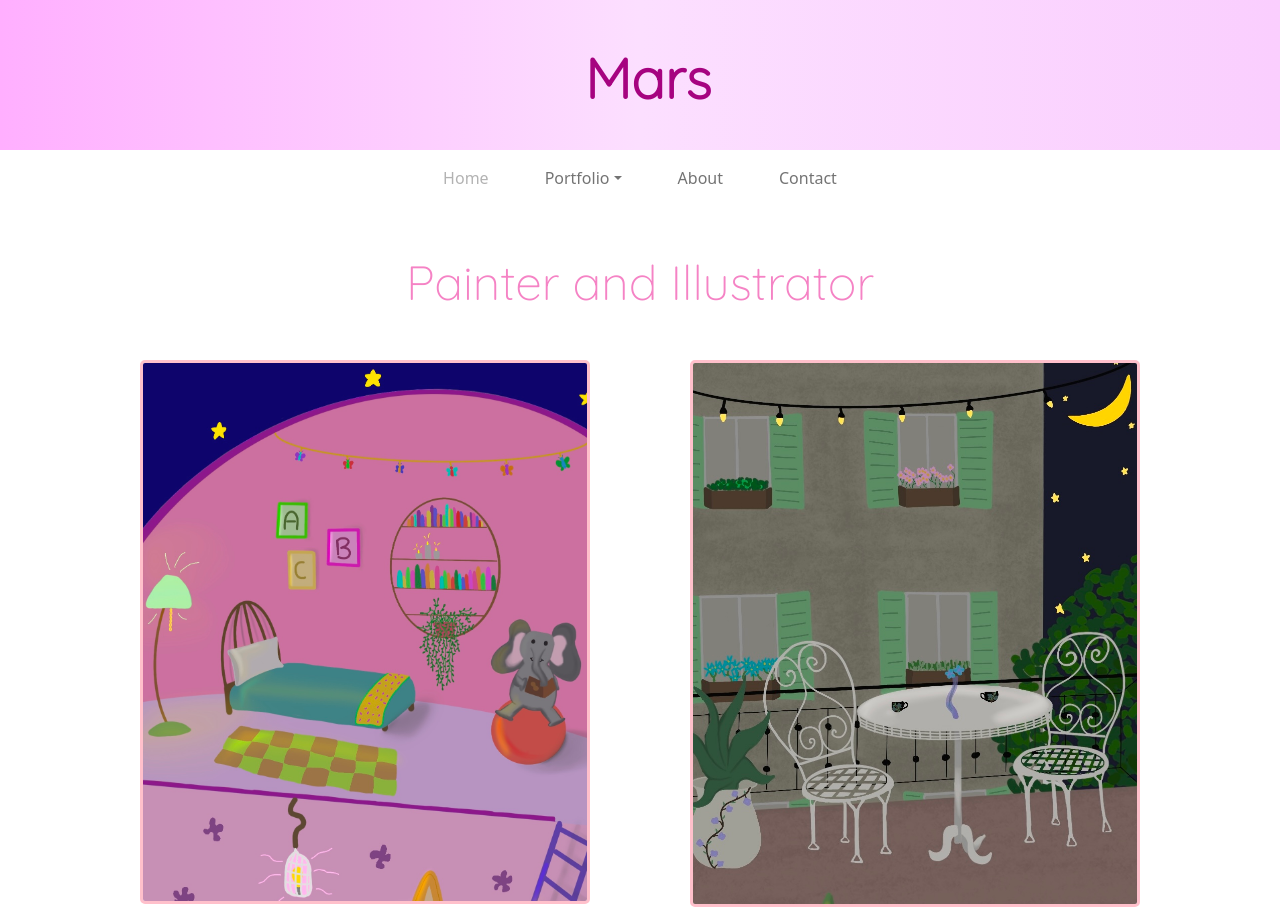
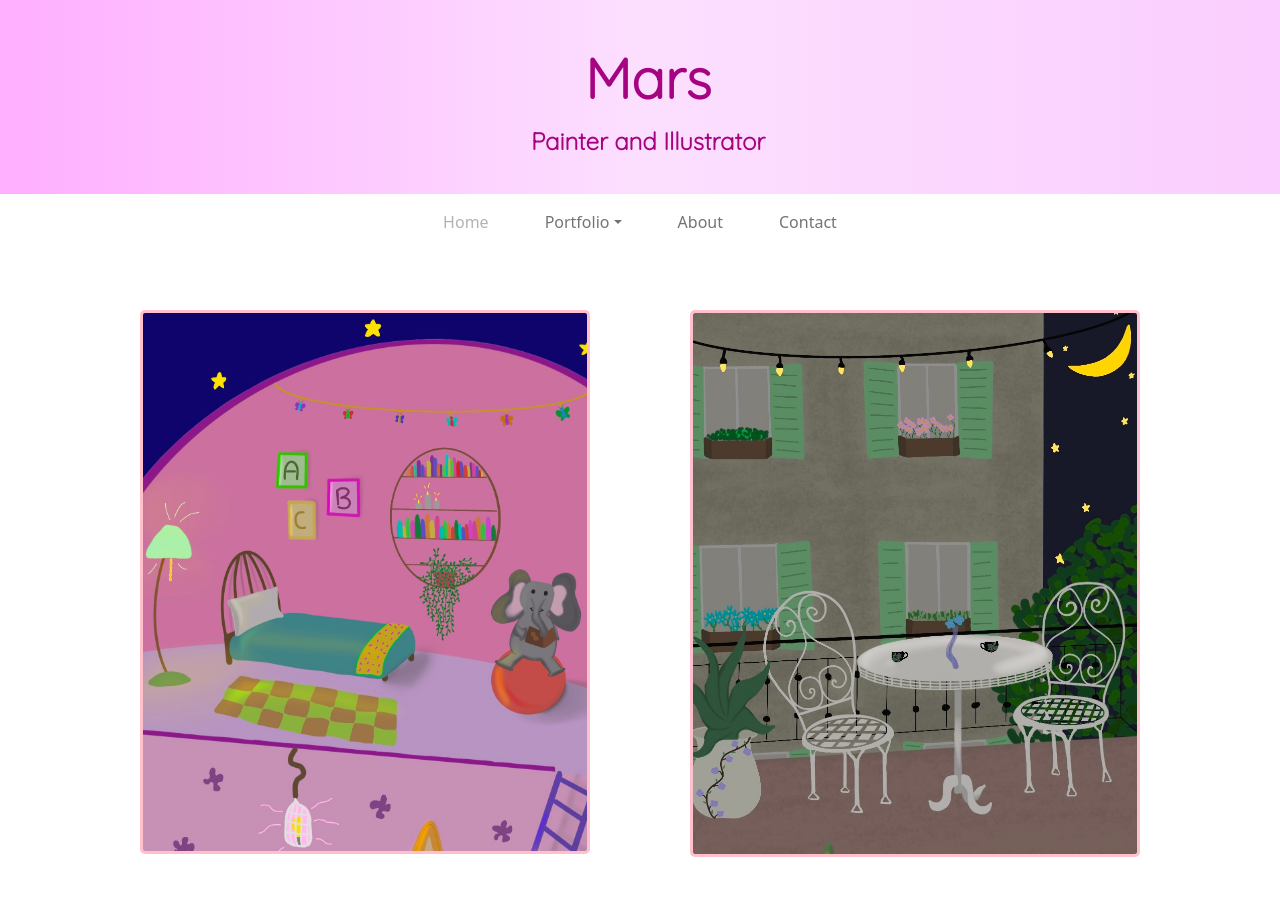
Before and after one commit to biffmalibu/ArtSite, a plain HTML site: page index.html in a window 1280 px wide. Shown: the top 907 px of the page. Drawn offline with nearby package versions, Linux system fonts and the light colour scheme; some packages are replaced by stand-ins of ours; a script that the page names is missing; a web font is replaced by a local one.

Commit message:
Updated header

```diff
--- a/index.html
+++ b/index.html
@@ -36,6 +36,7 @@
 	<header class="clearfix">
 		<!-- <a href="index.html"><img id="logoimage"img src="images/headerimage.jpg" alt=""></a> -->
 		<h2>Mars</h2>
+		<h3>Painter and Illustrator</h3>
 	</header>
 
 	<!-- Navbar -->
@@ -69,7 +70,6 @@
 	<main>
 	<!-- End Navbar -->
 
-		<h1 class="format">Painter and Illustrator</h1>
 
 		<!-- Image Container -->
 		<div class="img-container">
--- a/styles/home.css
+++ b/styles/home.css
@@ -21,6 +21,8 @@ main h1 {
     padding: 5vh 0;
     margin-right: 10px;
     margin-left: 10px;
+    margin-top: 20px;
+    margin-bottom: 20px;
     margin-bottom: 1em;
     text-align: center;
     display: flex;
--- a/styles/main.css
+++ b/styles/main.css
@@ -50,6 +50,15 @@ header h2 {
     font-weight: bold;
     /* margin-right: 120px; */
 
+}
+header h3{
+    font-family: 'Quicksand', cursive;
+    color: rgb(166, 3, 128);
+    font-size: 150%;
+    display: block;
+    margin-top: 15px;
+    text-align: center;
+    font-weight: bold;
 }
 header img {
     margin-top: 15px;
```
Also changed, not shown: about.html (+1 -0 lines), contact.html (+1 -0 lines).
